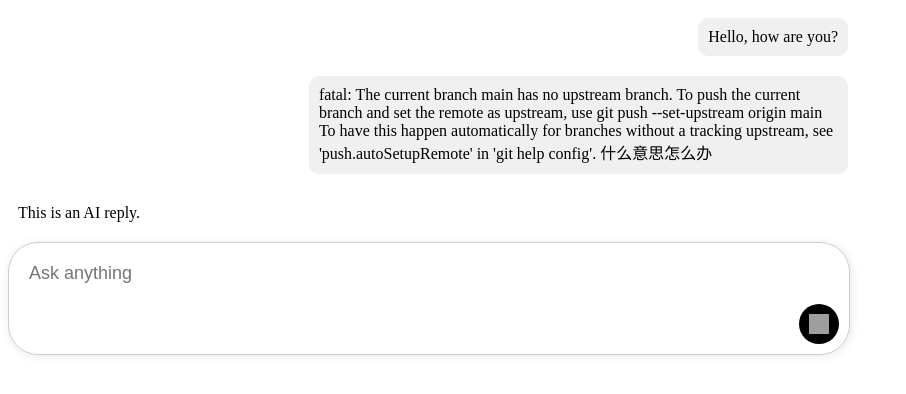
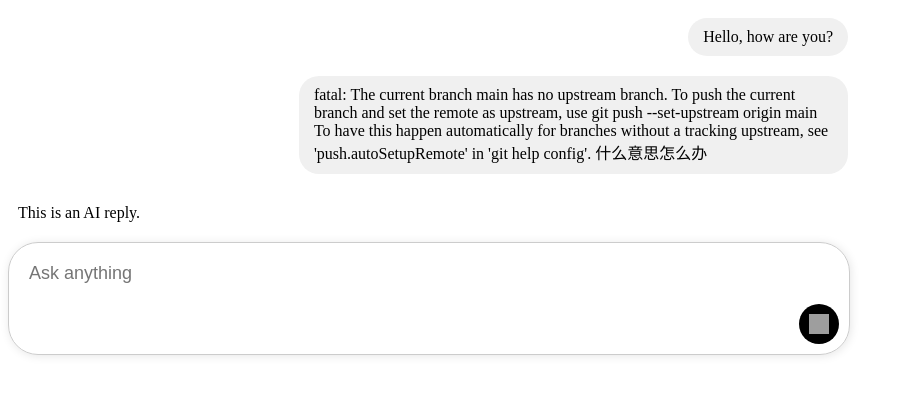
Before and after one commit to shaobai-li/daily-assistant, a React (Vite) app in the folder frontend/: page / in a window 1280 px wide. Shown: the top 394 px of the page, without its empty margins (0-906 px from the left). Built offline with nearby package versions, Linux system fonts and the light colour scheme; grey boxes are pictures that could not be loaded.

Commit message:
style(frontend): update UserMessage bubble radius and padding for improved appearance

```diff
--- a/frontend/src/components/UserMessage.css
+++ b/frontend/src/components/UserMessage.css
@@ -5,8 +5,10 @@
 
 .user-message-bubble {
     background-color: #f0f0f0;
-    border-radius: 10px;
-    padding: 10px;
+    border-radius: 20px;
+    padding: 15px;
+    padding-top: 10px;
+    padding-bottom: 10px;
     margin: 10px;
     margin-right: 0;
     max-width: 61.8%;
```
